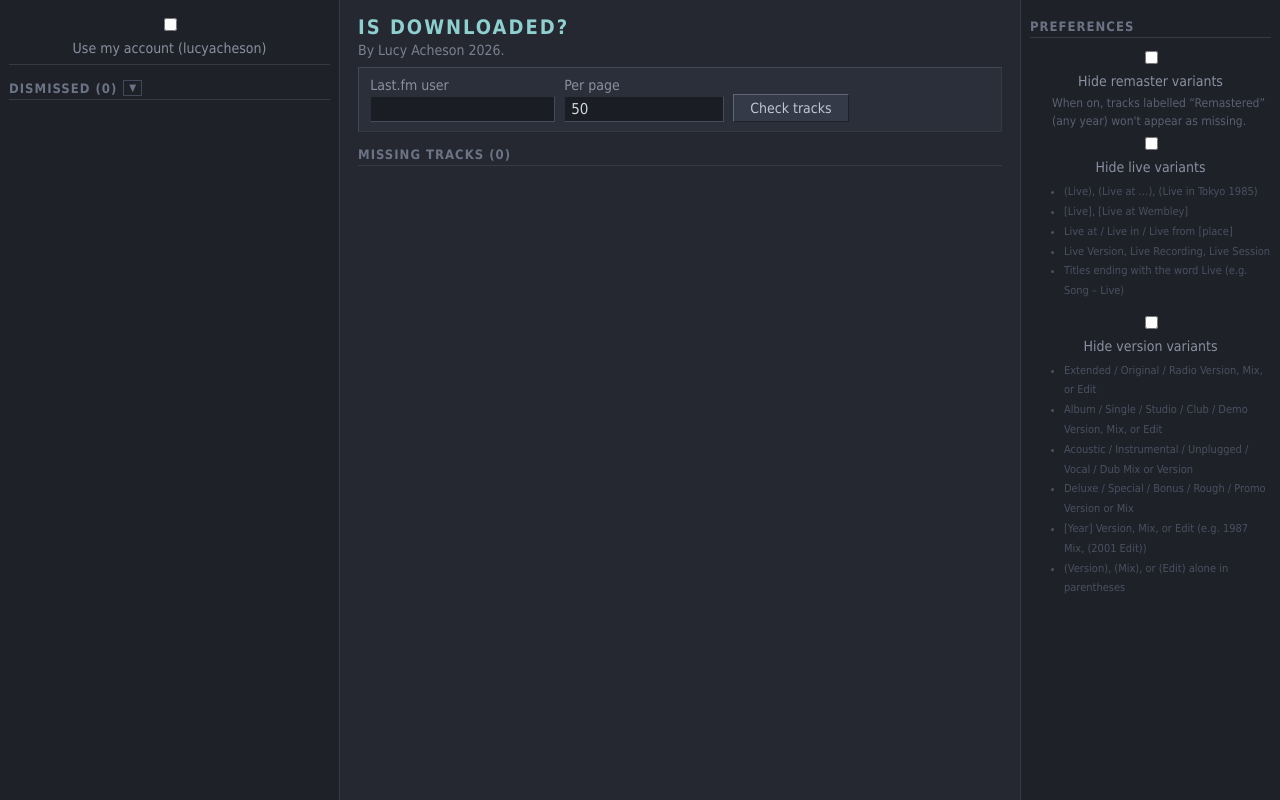
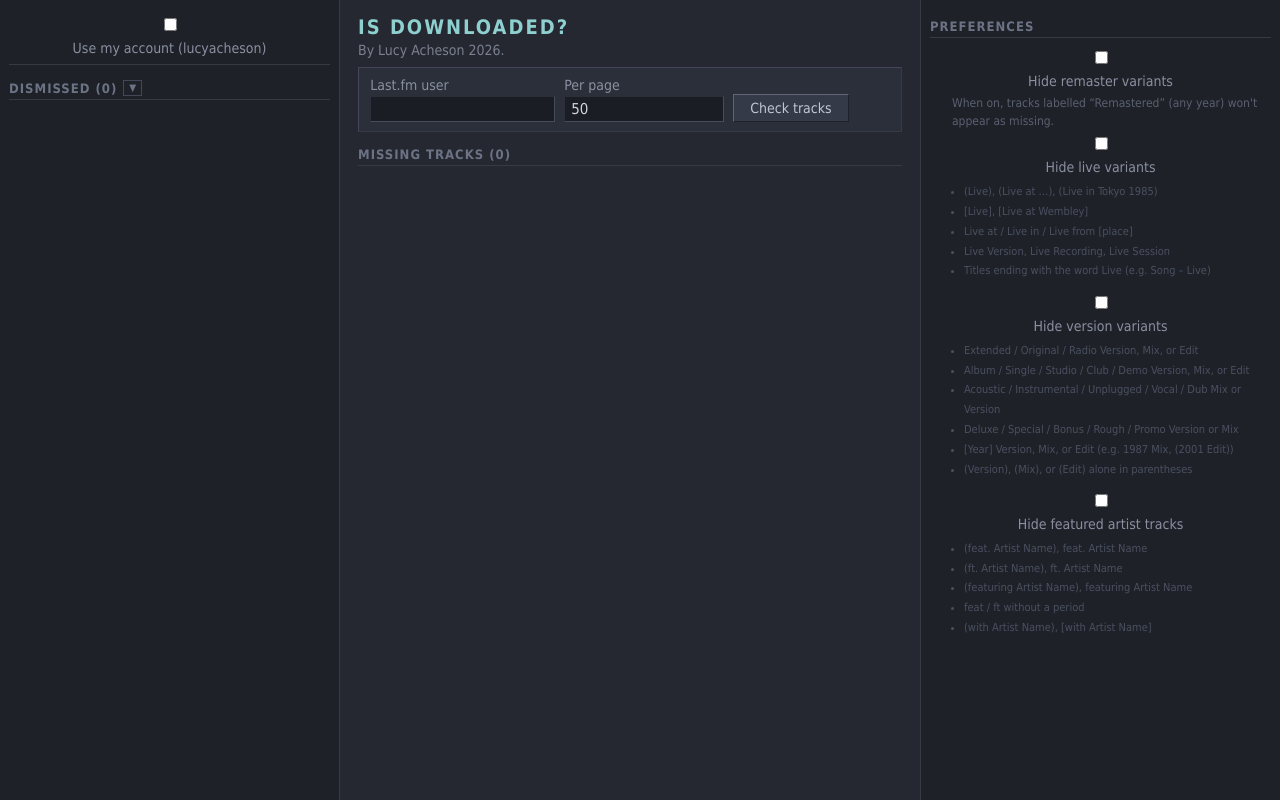
Before and after one commit to lucyach/is-downloaded, a React (Vite) app in the folder frontend/: page / in a window 1280 px wide. Built offline with nearby package versions, Linux system fonts and the light colour scheme.

Commit message:
featured artists filtered and styling

```diff
--- a/frontend/src/App.tsx
+++ b/frontend/src/App.tsx
@@ -7,6 +7,7 @@ const MY_USERNAME = "lucyacheson";
 const SETTINGS_KEY = "hide_remasters";
 const LIVE_SETTINGS_KEY = "hide_live";
 const VERSION_SETTINGS_KEY = "hide_versions";
+const FEAT_SETTINGS_KEY = "hide_features";
 
 function isRemasterVariant(title: string): boolean {
   // Matches any occurrence of "remaster" or "remastered" regardless of year
@@ -36,6 +37,18 @@ const VERSION_FILTER_HINTS = [
 
 function isVersionVariant(title: string): boolean {
   return /\b(extended|original|radio|album|single|acoustic|alternate|alternative|demo|deluxe|club|full|long|short|studio|early|standard|special|official|unplugged|orchestral|piano|stripped|uncut|censored|clean|explicit|instrumental|electric|director|vocal|dub|dance|bonus|rough|promo|a\s*cappella|acapella)\s+(version|mix|edit)\b|\b(19|20)\d{2}\s+(version|mix|edit)\b|\((version|mix|edit)\)/i.test(title);
+}
+
+const FEAT_FILTER_HINTS = [
+  "(feat. Artist Name), feat. Artist Name",
+  "(ft. Artist Name), ft. Artist Name",
+  "(featuring Artist Name), featuring Artist Name",
+  "feat / ft without a period",
+  "(with Artist Name), [with Artist Name]",
+] as const;
+
+function isFeatureTrack(title: string): boolean {
+  return /\bfeat[.\s]|\bft[.\s]|\bfeaturing\b|\(with\b|\[with\b/i.test(title);
 }
 
 type DismissReason = "have_it" | "dont_want";
@@ -86,6 +99,10 @@ export default function App() {
     const saved = localStorage.getItem(VERSION_SETTINGS_KEY);
     return saved !== null ? saved === "true" : user === MY_USERNAME;
   });
+  const [hideFeatures, setHideFeatures] = useState(() => {
+    const saved = localStorage.getItem(FEAT_SETTINGS_KEY);
+    return saved !== null ? saved === "true" : false;
+  });
 
   function dismiss(track: CheckedTrack, reason: DismissReason) {
     const next = new Map(dismissed);
@@ -114,6 +131,11 @@ export default function App() {
   function toggleHideVersions(value: boolean) {
     setHideVersions(value);
     localStorage.setItem(VERSION_SETTINGS_KEY, String(value));
+  }
+
+  function toggleHideFeatures(value: boolean) {
+    setHideFeatures(value);
+    localStorage.setItem(FEAT_SETTINGS_KEY, String(value));
   }
 
   async function loadPage(targetPage: number, append: boolean) {
@@ -159,6 +181,7 @@ export default function App() {
     if (hideRemasters && isRemasterVariant(t.title)) return false;
     if (hideLive && isLiveVariant(t.title)) return false;
     if (hideVersions && isVersionVariant(t.title)) return false;
+    if (hideFeatures && isFeatureTrack(t.title)) return false;
     return true;
   });
   const dismissedList = [...dismissed.values()];
@@ -303,6 +326,20 @@ export default function App() {
               <li key={hint}>{hint}</li>
             ))}
           </ul>
+
+          <label className="setting-row">
+            <input
+              type="checkbox"
+              checked={hideFeatures}
+              onChange={(e) => toggleHideFeatures(e.target.checked)}
+            />
+            Hide featured artist tracks
+          </label>
+          <ul className="filter-hints">
+            {FEAT_FILTER_HINTS.map((hint) => (
+              <li key={hint}>{hint}</li>
+            ))}
+          </ul>
         </section>
       </aside>
     </div>
--- a/frontend/src/styles.css
+++ b/frontend/src/styles.css
@@ -17,7 +17,7 @@ body {
 
 .layout {
   display: grid;
-  grid-template-columns: 340px 1fr 260px;
+  grid-template-columns: 340px 1fr 360px;
   min-height: 100vh;
   align-items: stretch;
 }
```
